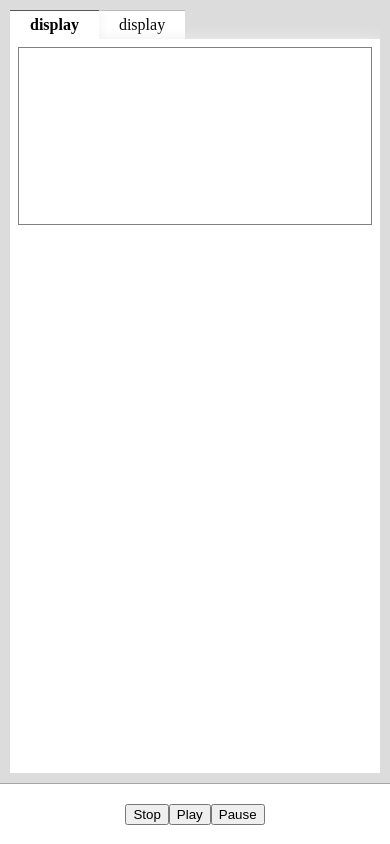
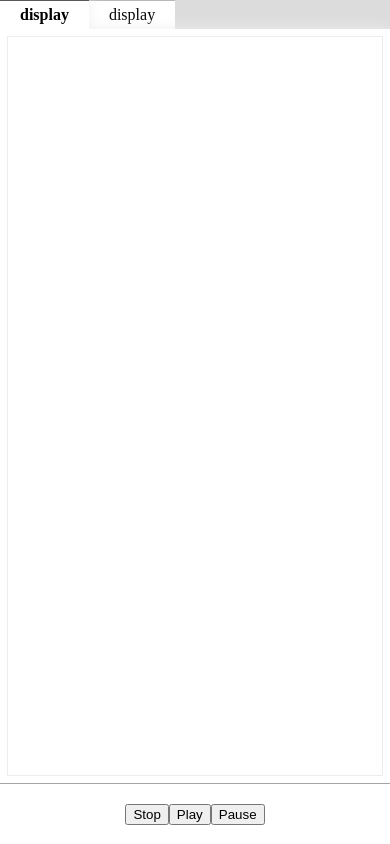
Before and after one commit to jordyfontoura/cordyceps, a React (Create React App) app: page / in a window 390 px wide. Built offline with nearby package versions, Linux system fonts and the light colour scheme.

Commit message:
Ajustes na responsividade

```diff
--- a/src/components/display.scss
+++ b/src/components/display.scss
@@ -1,3 +1,6 @@
 .display{
-  border: solid 1pt gray;
+  outline: solid 1pt rgb(236, 236, 236);
+  aspect-ratio: auto;
+  flex: 1;
+  height: 100%;
 }
--- a/src/components/painel.scss
+++ b/src/components/painel.scss
@@ -2,12 +2,13 @@
   display: flex;
   flex-direction: column;
   background-color: gainsboro;
-  padding: 10px;
+  padding: 0;
   flex: 1;
   .painel{
     overflow: hidden;
     flex: 1;
     display: flex;
+    max-height: 100%;
     flex-direction: column;
     .abas{
       overflow: hidden;
--- a/src/styles/App.scss
+++ b/src/styles/App.scss
@@ -1,6 +1,12 @@
 #App{
-  flex: 1;
-  flex-direction: column;
+  // flex: 1;
+  // flex-direction: column;
+  height: 100vh;
   width: 100%;
   display: flex;
+  flex-direction: column;
+  overflow: hidden;
+  & > .slot{
+    height: 0;
+  }
 }
```
